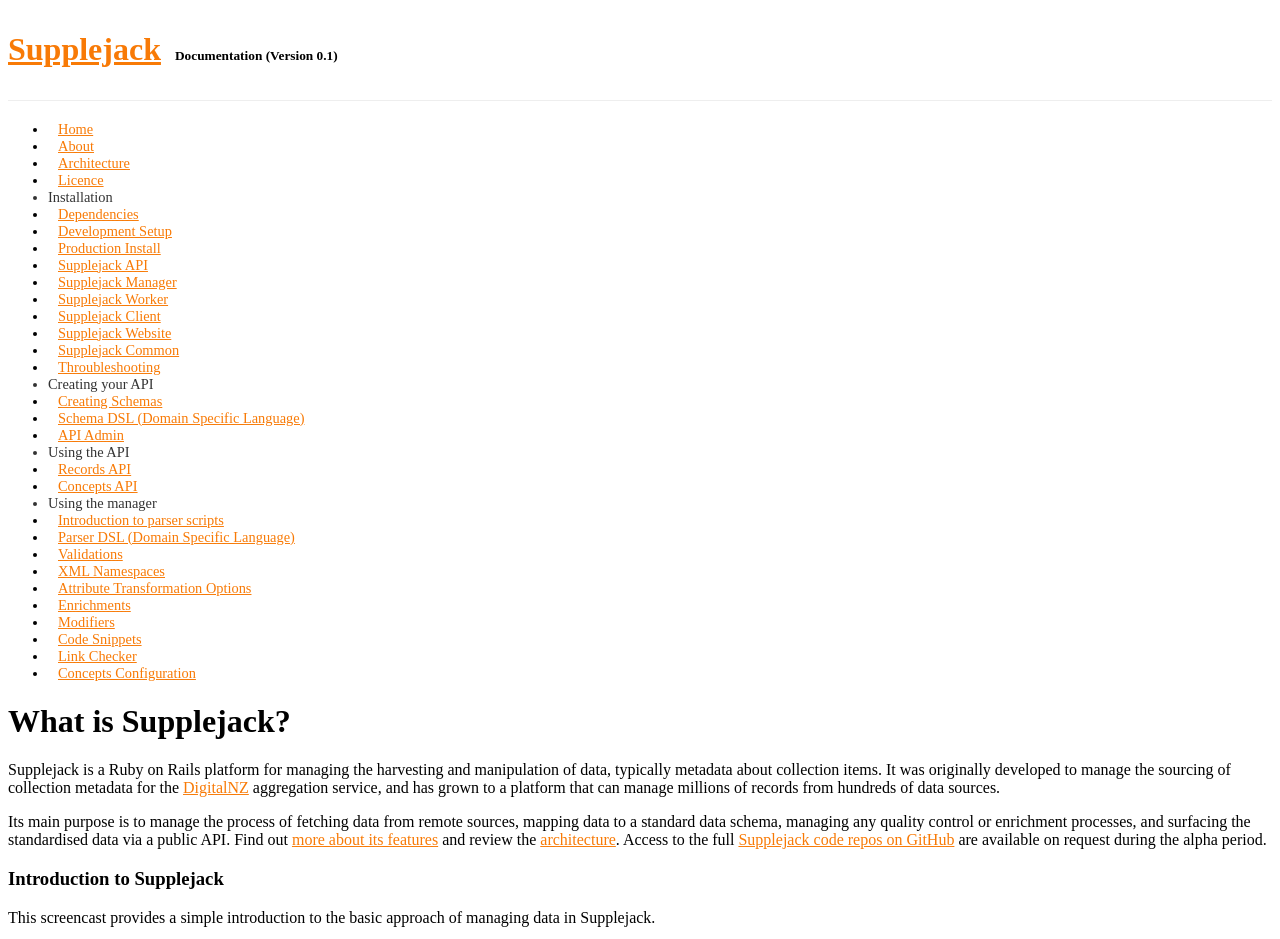
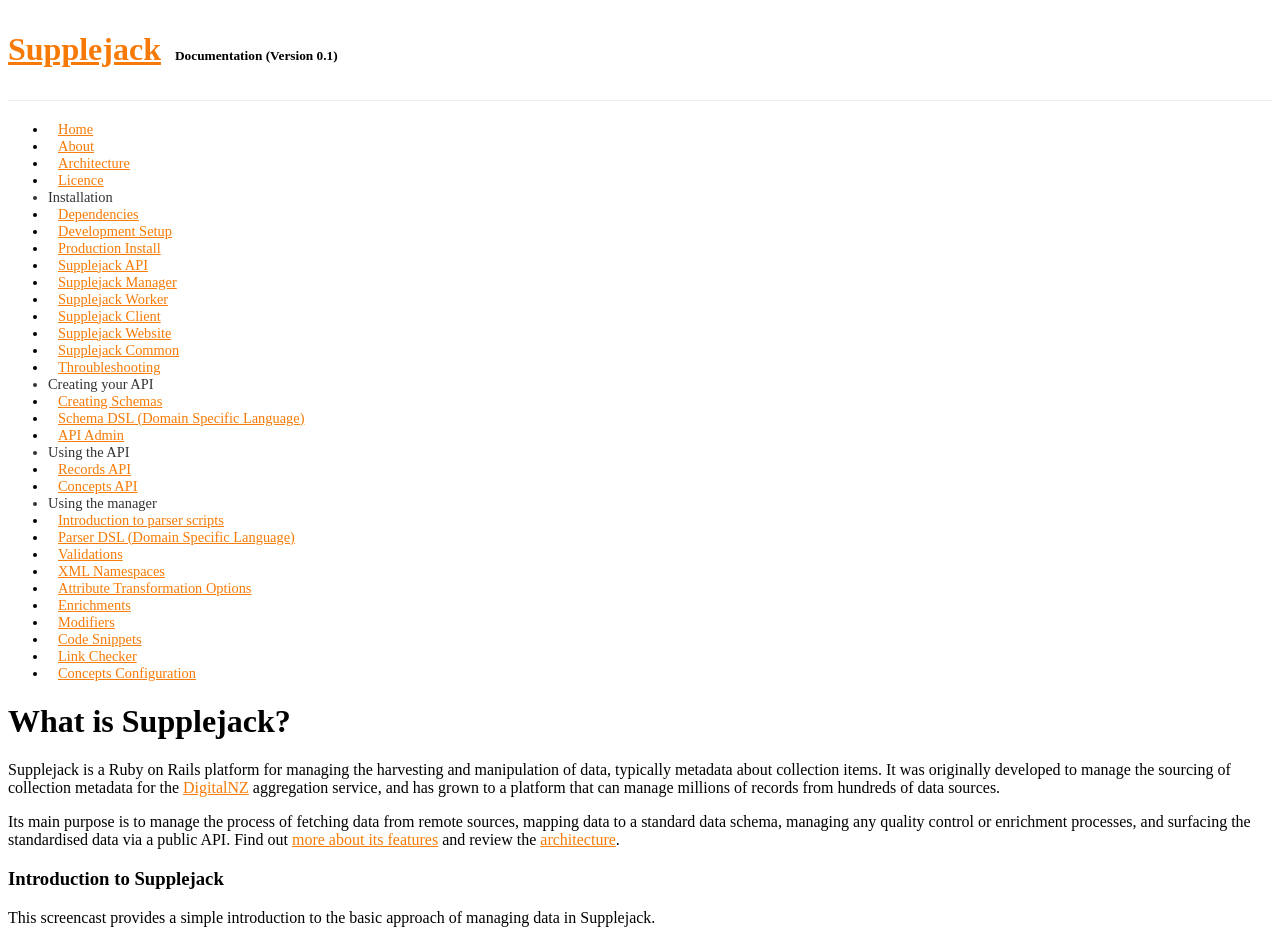
Before and after one commit to DigitalNZ/supplejack, a Jekyll site: the page built from index.md, in a window 1280 px wide, cut to the strip 0-939 px from the top of the page. Built offline with Jekyll 4.4.1, drawn with Linux system fonts in a browser that asks for light colours; Markdown is read by kramdown in place of the engine named in the settings; a style sheet for code colours, icons or effects is not loaded.

Commit message:
Update index.md

```diff
--- a/index.md
+++ b/index.md
@@ -6,7 +6,7 @@
 
 Supplejack is a Ruby on Rails platform for managing the harvesting and manipulation of data, typically metadata about collection items. It was originally developed to manage the sourcing of collection metadata for the [DigitalNZ](http://www.digitalnz.org/) aggregation service, and has grown to a platform that can manage millions of records from hundreds of data sources.
 
-Its main purpose is to manage the process of fetching data from remote sources, mapping data to a standard data schema, managing any quality control or enrichment processes, and surfacing the standardised data via a public API. Find out [more about its features](/supplejack/about.html) and review the [architecture](/supplejack/architecture.html). Access to the full [Supplejack code repos on GitHub](https://github.com/DigitalNZ) are available on request during the alpha period.
+Its main purpose is to manage the process of fetching data from remote sources, mapping data to a standard data schema, managing any quality control or enrichment processes, and surfacing the standardised data via a public API. Find out [more about its features](/supplejack/about.html) and review the [architecture](/supplejack/architecture.html).
 
 
 ### Introduction to Supplejack
```
